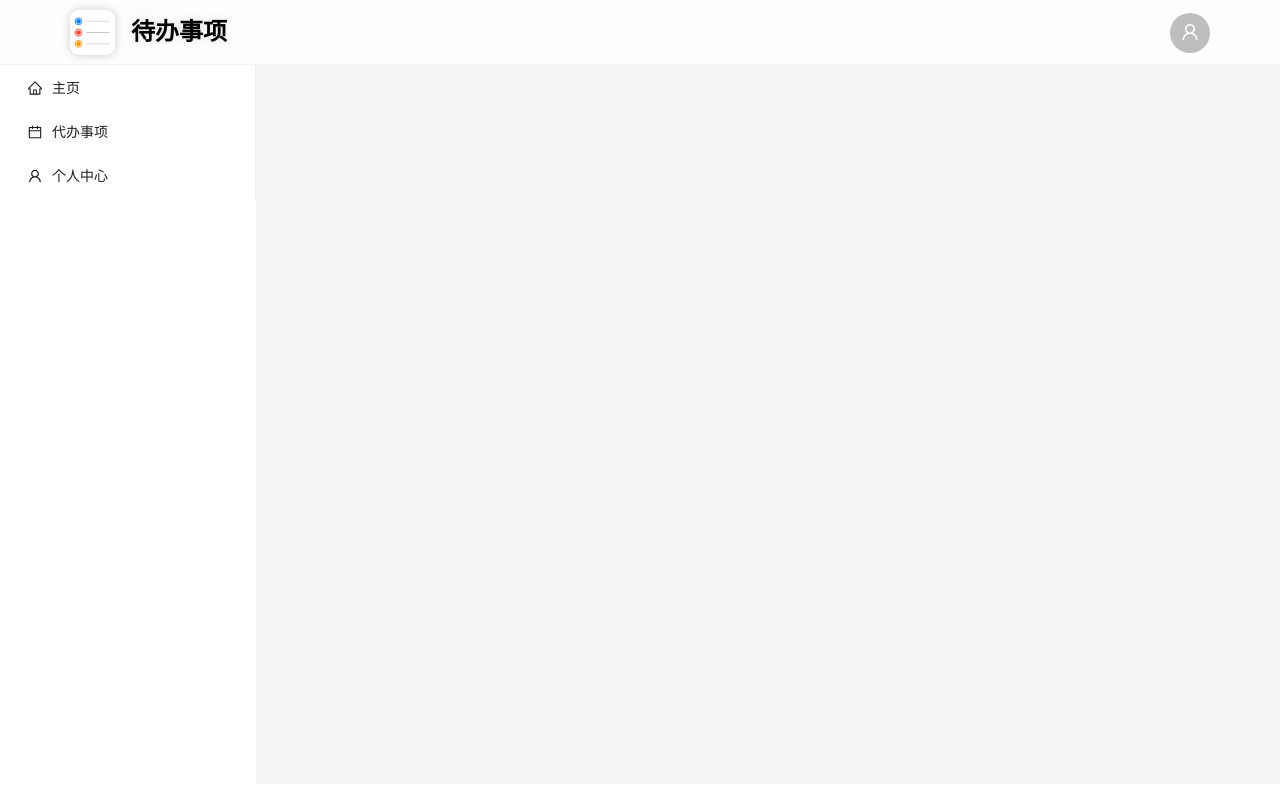
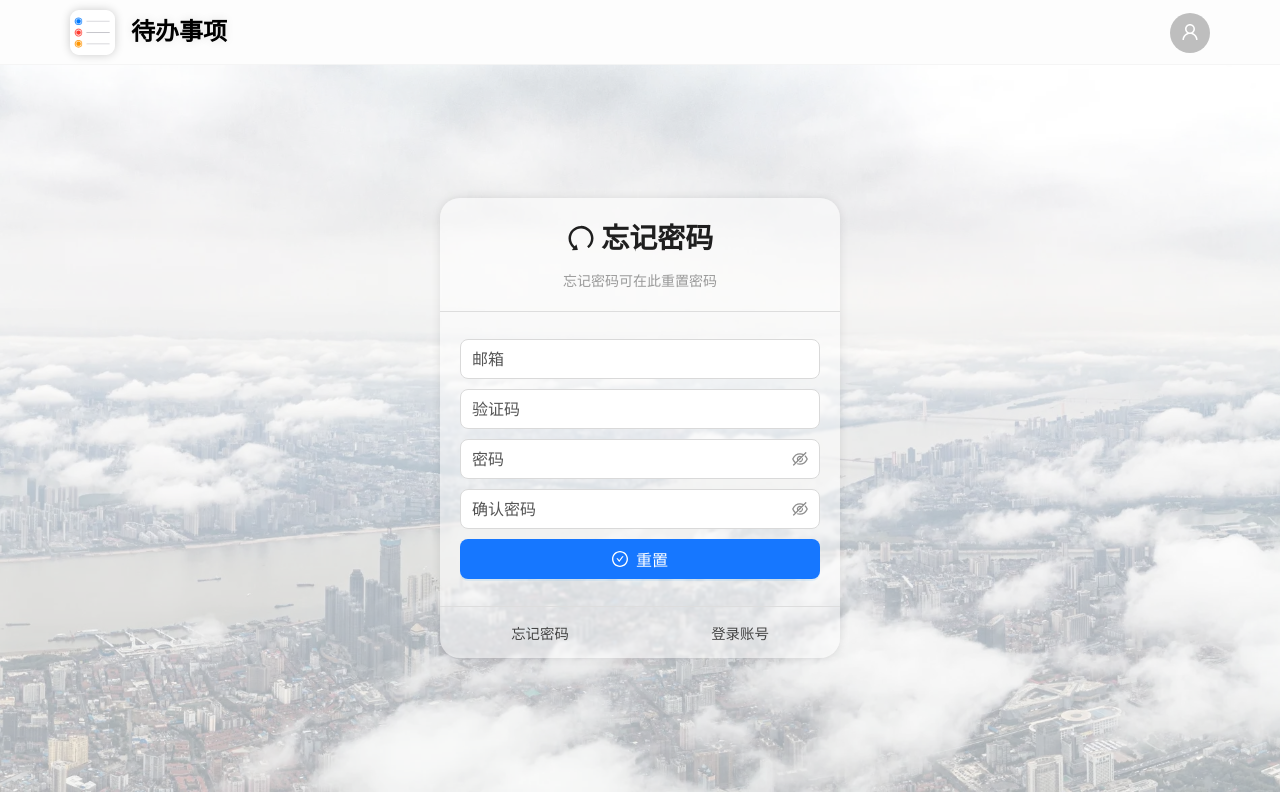
Before and after one commit to ChrisKimZHT/web-exp-frontend, a React (Create React App) app: page /forget-password in a window 1280 px wide. Before the commit this address had no page. Built offline with nearby package versions, Linux system fonts and the light colour scheme.

Commit message:
[feat] 忘记密码

```diff
--- a/src/App.jsx
+++ b/src/App.jsx
@@ -10,7 +10,7 @@ const App = () => {
   const { pathname } = useLocation();
 
   const hideSideMenu = () => {
-    const includePaths = ['/login', '/register'];
+    const includePaths = ['/login', '/register', '/forget-password'];
     for (let path of includePaths) {
       if (pathname.startsWith(path)) {
         return true;
--- a/src/router/PageRouter.jsx
+++ b/src/router/PageRouter.jsx
@@ -5,6 +5,7 @@ import UserView from '../view/UserView';
 import LoginView from '../view/LoginView';
 import RegisterView from '../view/RegisterView';
 import TodoView from '../view/TodoView';
+import ForgetPasswordView from '../view/ForgetPasswordView';
 
 const PageRouter = () => {
   return (
@@ -12,6 +13,7 @@ const PageRouter = () => {
       <Route path='/' element={<HomeView />} />
       <Route path='/login' element={<LoginView />} />
       <Route path='/register' element={<RegisterView />} />
+      <Route path='/forget-password' element={<ForgetPasswordView />} />
       <Route path='/todo' element={<TodoView />} />
       <Route path='/user' element={<UserView />} />
     </Routes>
--- /dev/null
+++ b/src/view/ForgetPasswordView.jsx
@@ -0,0 +1,99 @@
+import React, { useState } from 'react';
+import './ForgetPasswordView.scss';
+import { Input, Button, message } from 'antd';
+import { CheckCircleOutlined, EyeInvisibleOutlined, EyeTwoTone, UndoOutlined } from '@ant-design/icons';
+import { Link } from 'react-router-dom';
+
+const ForgetPasswordView = () => {
+  const [email, setEmail] = useState('');
+  const [verifyCode, setVerifyCode] = useState('');
+  const [password, setPassword] = useState('');
+  const [confirmPassword, setConfirmPassword] = useState('');
+  const [emailStatus, setEmailStatus] = useState('');
+  const [verifyCodeStatus, setVerifyCodeStatus] = useState('');
+  const [passwordStatus, setPasswordStatus] = useState('');
+  const [confirmPasswordStatus, setConfirmPasswordStatus] = useState('');
+
+  const [messageApi, messageContextHolder] = message.useMessage();
+
+  const resetStatus = () => {
+    setEmailStatus('');
+    setVerifyCodeStatus('');
+    setPasswordStatus('');
+    setConfirmPasswordStatus('');
+  }
+
+  const handleModify = () => {
+    messageApi.info(`Auth: ${email}, ${verifyCode}, ${password}, ${confirmPassword}`);
+    // TODO
+  }
+
+  return (
+    <div className='forget-password-view'>
+      {messageContextHolder}
+      <div className='box'>
+        <h1 className='title'><UndoOutlined />&nbsp;忘记密码</h1>
+        <p className='description'>忘记密码可在此重置密码</p>
+        <hr className='divide' />
+        <div className='input-area'>
+          <Input
+            size='large'
+            prefix={<div className='input-label'>邮箱</div>}
+            className='input-field'
+            value={email}
+            onChange={(e) => { setEmail(e.target.value); resetStatus(); }}
+            status={emailStatus}
+            onKeyDown={(e) => { if (e.key === 'Enter') window.document.getElementById('verify-code').focus(); }}
+          />
+          <Input
+            id='verify-code'
+            size='large'
+            prefix={<div className='input-label'>验证码</div>}
+            className='input-field'
+            value={verifyCode}
+            onChange={(e) => { setVerifyCode(e.target.value); resetStatus(); }}
+            status={verifyCodeStatus}
+            onKeyDown={(e) => { if (e.key === 'Enter') window.document.getElementById('password').focus(); }}
+          />
+          <Input.Password
+            id='password'
+            size='large'
+            prefix={<div className='input-label'>密码</div>}
+            className='input-field'
+            iconRender={(visible) => (visible ? <EyeTwoTone /> : <EyeInvisibleOutlined />)}
+            value={password}
+            onChange={(e) => { setPassword(e.target.value); resetStatus(); }}
+            status={passwordStatus}
+            onKeyDown={(e) => { if (e.key === 'Enter') window.document.getElementById('confirm-password').focus(); }}
+          />
+          <Input.Password
+            id='confirm-password'
+            size='large'
+            prefix={<div className='input-label'>确认密码</div>}
+            className='input-field'
+            iconRender={(visible) => (visible ? <EyeTwoTone /> : <EyeInvisibleOutlined />)}
+            value={confirmPassword}
+            onChange={(e) => { setConfirmPassword(e.target.value); resetStatus(); }}
+            status={confirmPasswordStatus}
+            onKeyDown={(e) => { if (e.key === 'Enter') handleModify(); }}
+          />
+          <Button className='button' type='primary' onClick={handleModify} size='large'>
+            <CheckCircleOutlined />
+            重置
+          </Button>
+        </div>
+        <hr className='divide' />
+        <div className='buttom-area'>
+          <div className='left'>
+            <Link to='/forget-password'>忘记密码</Link>
+          </div>
+          <div className='right'>
+            <Link to='/login'>登录账号</Link>
+          </div>
+        </div>
+      </div>
+    </div>
+  );
+}
+
+export default ForgetPasswordView;
--- /dev/null
+++ b/src/view/ForgetPasswordView.scss
@@ -0,0 +1,79 @@
+.forget-password-view {
+  display: flex;
+  flex-direction: column;
+  align-items: center;
+  justify-content: center;
+  background-color: rgba(255, 255, 255, 0.6);
+  background-image: url("../assets/background.jpg");
+  background-blend-mode: overlay;
+  background-position: center;
+  background-size: cover;
+  height: 91vh;
+
+  .box {
+    display: flex;
+    flex-direction: column;
+    align-items: center;
+    justify-content: center;
+    max-width: 400px;
+    background-color: rgba(255, 255, 255, 0.5);
+    backdrop-filter: blur(1px);
+    border-radius: 20px;
+    transition: 0.2s;
+    box-shadow: 0 0 10px 0 rgba(0, 0, 0, 0.1);
+    margin-left: 20px;
+    margin-right: 20px;
+
+    .title {
+      margin-bottom: 0px;
+    }
+
+    .description {
+      color: #999;
+    }
+
+    .divide {
+      border: none;
+      height: 1px;
+      background-color: #ddd;
+      width: 100%;
+    }
+
+    .input-area {
+      .input-field {
+        margin-bottom: 10px;
+      }
+
+      .input-label {
+        color: #555;
+        padding-right: 3px;
+      }
+
+      .button {
+        width: 100%;
+      }
+    }
+
+    .input-area {
+      margin: 20px;
+    }
+
+    .buttom-area {
+      display: flex;
+      justify-content: space-around;
+      width: 100%;
+      padding-top: 8px;
+      padding-bottom: 15px;
+      font-size: 0.9rem;
+
+      a {
+        color: #444;
+      }
+    }
+  }
+
+  .login-box:hover {
+    transition: 0.2s;
+    box-shadow: 0 0 16px 0 rgba(0, 0, 0, 0.3);
+  }
+}
```
